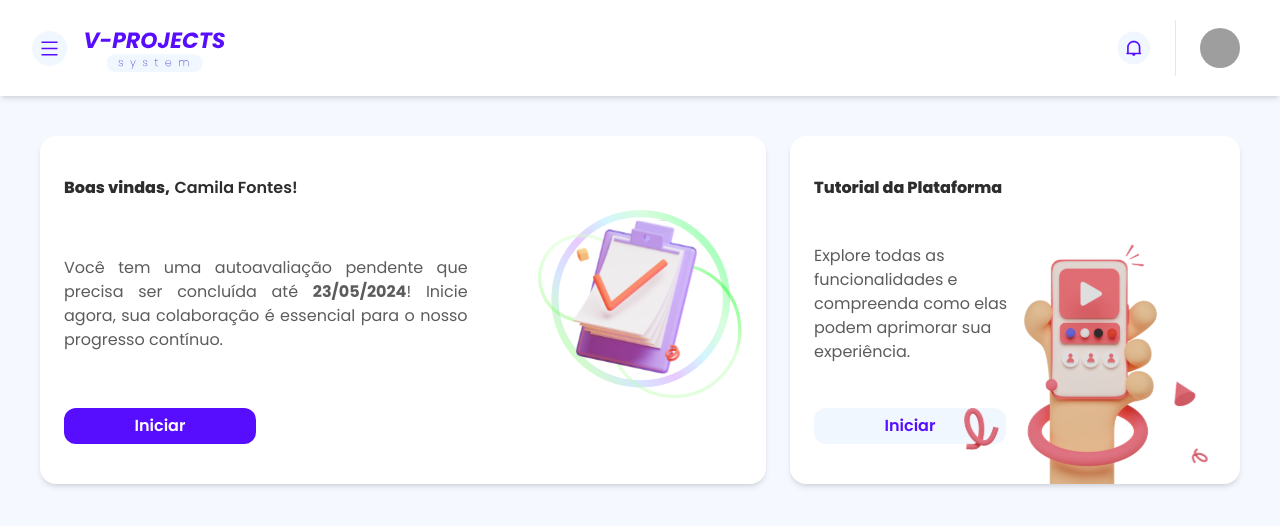
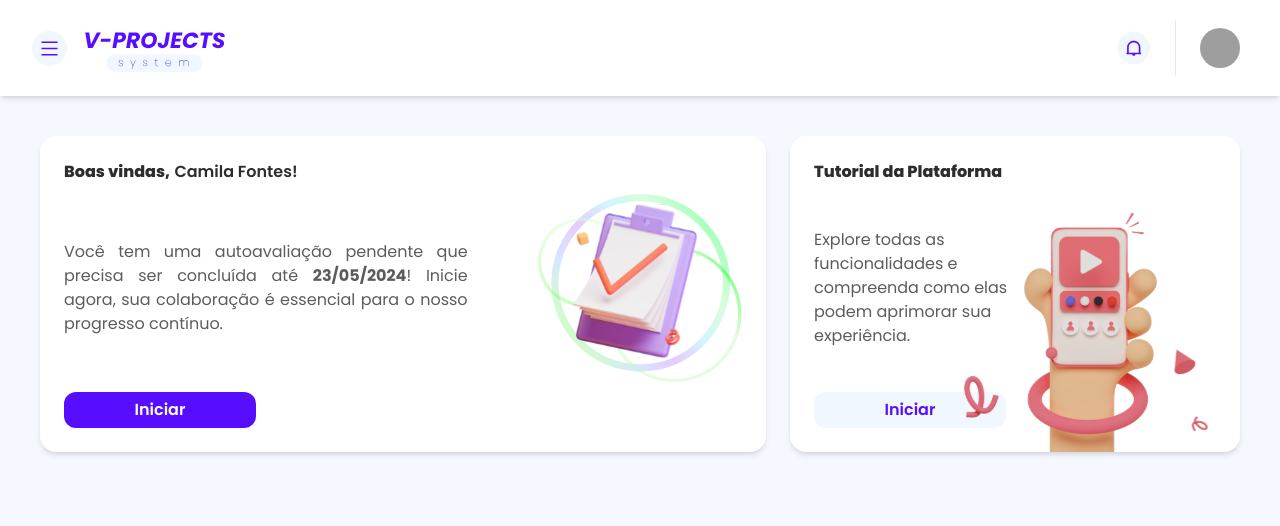
Before and after one commit to ericlbarreto/vprojects-web, a React (Vite) app: page / in a window 1280 px wide. Shown: the top 526 px of the page. Built offline with nearby package versions, Linux system fonts and the light colour scheme; grey boxes are pictures that could not be loaded.

Commit message:
feat: StartButton component

```diff
--- a/src/App.tsx
+++ b/src/App.tsx
@@ -1,6 +1,6 @@
 import "./global.css";
 import { Outlet } from "react-router-dom";
-import Header from "./components/header";
+import Header from "./components/Header";
 
 function App() {
   return (
--- /dev/null
+++ b/src/components/StartButton.tsx
@@ -0,0 +1,12 @@
+import { StartButtonProps } from "@/interfaces/StartButtonProps";
+
+
+function StartButton({ className }: StartButtonProps) {
+    return (
+        <button className={`${className}`}>
+            Iniciar
+        </button>
+    )
+}
+
+export default StartButton;
--- a/src/components/header.tsx
+++ b/src/components/header.tsx
@@ -1,4 +1,4 @@
-import { Avatar, AvatarFallback, AvatarImage } from "@/components/ui/avatar"
+import { Avatar, AvatarFallback, AvatarImage } from "@/components/ui/Avatar"
 import Menu from "../assets/menu.svg"
 import Sininho from "../assets/sininho.svg"
 import Logo from "../assets/v-projects_logo.svg"
--- /dev/null
+++ b/src/interfaces/StartButtonProps.ts
@@ -0,0 +1,3 @@
+export interface StartButtonProps {
+    className: string;
+}
--- a/src/pages/Home.tsx
+++ b/src/pages/Home.tsx
@@ -1,3 +1,4 @@
+import StartButton from "@/components/StartButton";
 import Assesment from "../assets/assesment.svg";
 import Tutorial from "../assets/tutorial.svg";
 
@@ -6,7 +7,7 @@ function Home() {
     <div className="h-screen bg-azulBackground">
       <div className="space-y-6 md:space-y-0 md:grid md:gap-x-6 md:grid-cols-8 md:p-10 sm:p-10 p-8">
         <div className="col-span-5 bg-white rounded-2xl shadow-md">
-          <div className="grid gap-x-2 grid-cols-5 py-10 px-6">
+          <div className="grid gap-x-2 grid-cols-5 py-6 px-6">
             <div className="col-span-3 space-y-14">
               <p>
                 <span className="font-extrabold text-[#2d2d2d]">
@@ -21,9 +22,7 @@ function Home() {
                 até <b>23/05/2024</b>! Inicie agora, sua colaboração é essencial
                 para o nosso progresso contínuo.
               </p>
-              <button className="bg-roxoPrincipal w-48 h-9 rounded-md text-white font-semibold hover:bg-[#6929fe]">
-                Iniciar
-              </button>
+              <StartButton className={"bg-roxoPrincipal w-48 h-9 rounded-md text-white font-semibold hover:bg-[#6929fe]"} />
             </div>
             <div className="col-span-2 ml-12 flex justify-end">
               <img src={Assesment} className="w-64 h-64" alt="Assesment Icon" />
@@ -32,7 +31,7 @@ function Home() {
         </div>
         <div className="col-start-6 col-span-4 bg-white rounded-2xl shadow-md relative">
           <div className="grid gap-x-2 grid-cols-7">
-            <div className="col-span-4 py-10 px-6 space-y-11">
+            <div className="col-span-4 py-6 px-6 space-y-11">
               <p className="font-extrabold text-[#2d2d2d]">
                 Tutorial da Plataforma
               </p>
@@ -40,9 +39,7 @@ function Home() {
                 Explore todas as funcionalidades e compreenda como elas podem
                 aprimorar sua experiência.
               </p>
-              <button className="bg-[#f1f7ff] w-48 h-9 rounded-md text-roxoPrincipal font-semibold hover:bg-[#e7edf5]">
-                Iniciar
-              </button>
+              <StartButton className={"bg-[#f1f7ff] w-48 h-9 rounded-md text-roxoPrincipal font-semibold hover:bg-[#e7edf5]"} />
             </div>
             <div className="flex flex-col justify-center items-center col-span-3">
               <img src={Tutorial} className="w-60 h-60 absolute bottom-0 right-2 xl:w-72 xl:h-72" alt="Assesment Icon" />
```
